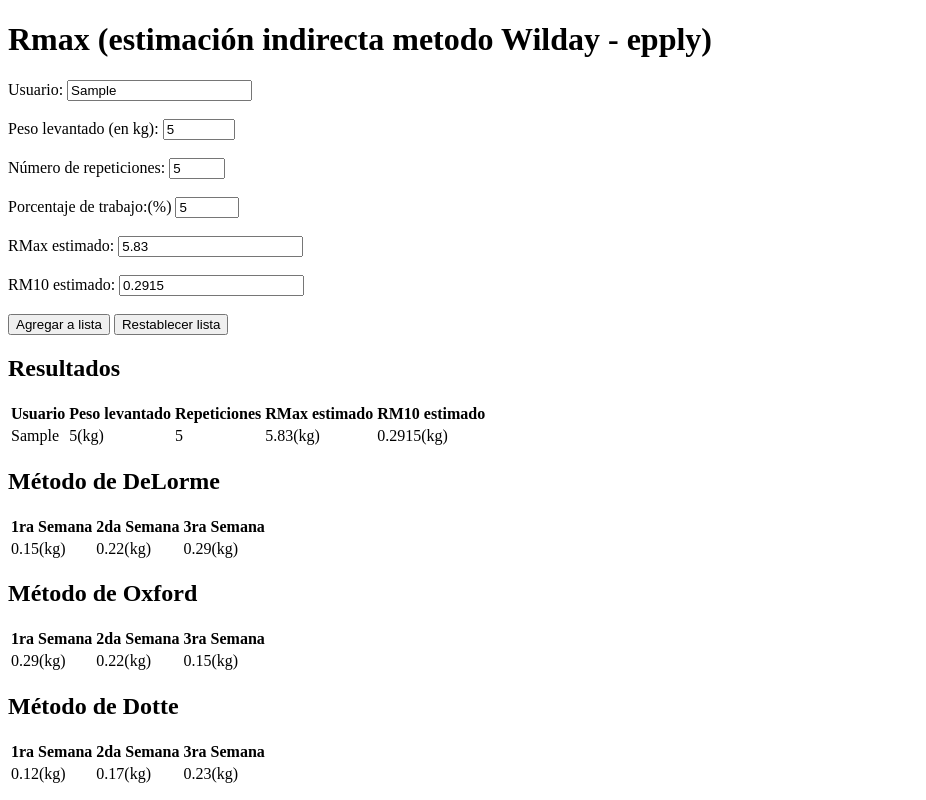
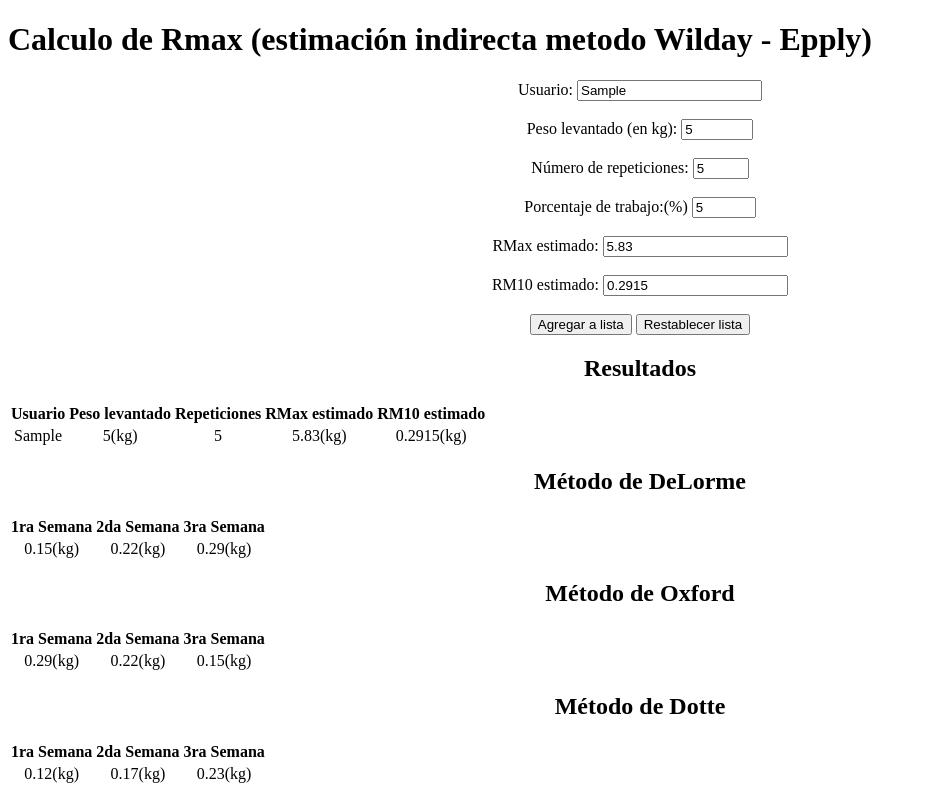
Before and after one commit to DCntrrs/RM.github.io, a plain HTML site: page index.html in a window 1280 px wide. Both pictures are taken after typing "Sample", "5", "5", "5" into the empty fields and a click on the button "Agregar a lista". Shown: the top 800 px of the page, without its empty margins (0-926 px from the left). Drawn offline with Linux system fonts and the light colour scheme.

Commit message:
Add files via upload

```diff
--- a/index.html
+++ b/index.html
@@ -2,9 +2,12 @@
 <html>
 <head>
   <title>Calculadora de RM</title>
+  <link rel="stylesheet" href="Style.css">
 </head>
 <body>  <!--Formulario-->
-  <h1>Rmax (estimación indirecta metodo Wilday - epply)</h1>
+  <h1>Calculo de Rmax (estimación indirecta metodo Wilday - Epply)</h1>
+  <div class="container"  style="text-align: center;">
+    <div class="form-container">
       <form>
         <label for="usuario">Usuario:</label>
         <input type="text" id="usuario" name="usuario"><br><br>
@@ -27,9 +30,12 @@
         <input type="button" value="Agregar a lista" onclick="agregarCalculo(); return false;">
         <input type="button" value="Restablecer lista" onclick="restablecerLista(); return false;">
       </form>
+    </div>
 
     <!--Tablas -->
-  <h2>Resultados</h2>
+    <div class="tables-container">
+      <div class="table-section">
+        <h2 class="table-title">Resultados</h2>
         <table id="tabla-resultados">
           <tr>
             <th>Usuario</th>
@@ -40,7 +46,7 @@
           </tr>
         </table>
 
-  <h2>Método de DeLorme</h2>
+        <h2 class="table-title">Método de DeLorme</h2>
         <table id="tabla-delorme">
           <tr>
             <th>1ra Serie</th>
@@ -49,7 +55,7 @@
           </tr>
         </table>
 
-  <h2>Método de Oxford</h2>
+        <h2 class="table-title">Método de Oxford</h2>
         <table id="tabla-Oxford">
           <tr>
             <th>1ra Serie</th>
@@ -58,7 +64,7 @@
           </tr>
         </table>
 
-  <h2>Método de Dotte</h2>
+        <h2 class="table-title">Método de Dotte</h2>
         <table id="tabla-Dotte">
           <tr>
             <th>1ra Serie</th>
@@ -67,7 +73,7 @@
           </tr>
         </table>
 
-  <h2>Método de McGovern</h2>
+        <h2 class="table-title">Método de McGovern</h2>
         <table id="tabla-McGovern">
           <tr>
             <th>1ra Serie</th>
@@ -77,7 +83,7 @@
           </tr>
         </table>
 
-  <h2>Método de McQueen</h2>
+        <h2 class="table-title">Método de McQueen</h2>
         <table id="tabla-McQueen">
           <tr>
             <th>1ra Serie</th>
@@ -86,7 +92,7 @@
           </tr>
         </table>
 
-  <h2>Método de Zinovieff</h2>
+        <h2 class="table-title">Método de Zinovieff</h2>
         <table id="tabla-Zinovieff">
           <tr>
             <th>1ra Serie</th>
@@ -101,6 +107,9 @@
             <th>10ma Serie</th>
           </tr>
         </table>
+      </div>
+    </div>
+  </div>
 
 
   <script>
@@ -150,11 +159,11 @@
       var celdaRepeticiones = fila.insertCell(2);
       var celdaRMEstimado = fila.insertCell(3);
       var celdaRM10Estimado = fila.insertCell(4);
-      celdaUsuario.innerHTML = usuario;
-      celdaPeso.innerHTML = peso;
-      celdaRepeticiones.innerHTML = repeticiones;
-      celdaRMEstimado.innerHTML = rmEstimado;
-      celdaRM10Estimado.innerHTML = rm10Estimado;
+      celdaUsuario.innerHTML = `<span style="display: block; text-align: center;">${usuario}</span>`;
+      celdaPeso.innerHTML = `<span style="display: block; text-align: center;">${peso}</span>`;
+      celdaRepeticiones.innerHTML = `<span style="display: block; text-align: center;">${repeticiones}</span>`;
+      celdaRMEstimado.innerHTML = `<span style="display: block; text-align: center;">${rmEstimado}</span>`;
+      celdaRM10Estimado.innerHTML = `<span style="display: block; text-align: center;">${rm10Estimado}</span>`;
 
       setTimeout(function() {
         calcularSemanasDelorme();
@@ -184,12 +193,10 @@
       var celdaSemana1 = fila.insertCell(0);
       var celdaSemana2 = fila.insertCell(1);
       var celdaSemana3 = fila.insertCell(2);
-      celdaSemana1.innerHTML = semana1.toFixed(2) + "(kg)";
-      celdaSemana2.innerHTML = semana2.toFixed(2) + "(kg)";
-      celdaSemana3.innerHTML = semana3.toFixed(2) + "(kg)";
-
-      //que siga con la siguiente function
-    }
+      celdaSemana1.innerHTML = `<span style="display: block; text-align: center;">${semana1.toFixed(2)}(kg)</span>`;
+      celdaSemana2.innerHTML = `<span style="display: block; text-align: center;">${semana2.toFixed(2)}(kg)</span>`;
+      celdaSemana3.innerHTML = `<span style="display: block; text-align: center;">${semana3.toFixed(2)}(kg)</span>`;
+    }//que siga con la siguiente function
 
     function calcularSemanasOxford() {
       var rm10Estimado = parseFloat(document.getElementById("rm10-estimado").value);
@@ -209,12 +216,10 @@
       var celdaSemana1 = fila.insertCell(0);
       var celdaSemana2 = fila.insertCell(1);
       var celdaSemana3 = fila.insertCell(2);
-      celdaSemana1.innerHTML = seman1.toFixed(2) + "(kg)";
-      celdaSemana2.innerHTML = seman2.toFixed(2) + "(kg)";
-      celdaSemana3.innerHTML = seman3.toFixed(2) + "(kg)";
-
-       //que siga con la siguiente function
-    }
+      celdaSemana1.innerHTML = `<span style="display: block; text-align: center;">${seman1.toFixed(2)}(kg)</span>`;
+      celdaSemana2.innerHTML = `<span style="display: block; text-align: center;">${seman2.toFixed(2)}(kg)</span>`;
+      celdaSemana3.innerHTML = `<span style="display: block; text-align: center;">${seman3.toFixed(2)}(kg)</span>`;
+    }//que siga con la siguiente function
 
     function calcularSemanasDotte() {
       var rm10Estimado = parseFloat(document.getElementById("rm10-estimado").value);
@@ -234,12 +239,10 @@
       var celdaSemana1 = fila.insertCell(0);
       var celdaSemana2 = fila.insertCell(1);
       var celdaSemana3 = fila.insertCell(2);
-      celdaSemana1.innerHTML = sema1.toFixed(2) + "(kg)";
-      celdaSemana2.innerHTML = sema2.toFixed(2) + "(kg)";
-      celdaSemana3.innerHTML = sema3.toFixed(2) + "(kg)";
-
-        //que siga con la siguiente function
-    }
+      celdaSemana1.innerHTML = `<span style="display: block; text-align: center;">${sema1.toFixed(2)}(kg)</span>`;
+      celdaSemana2.innerHTML = `<span style="display: block; text-align: center;">${sema2.toFixed(2)}(kg)</span>`;
+      celdaSemana3.innerHTML = `<span style="display: block; text-align: center;">${sema3.toFixed(2)}(kg)</span>`;
+    }//que siga con la siguiente function
 
     function calcularSemanasMcgovern() {
       var rm10Estimado = parseFloat(document.getElementById("rm10-estimado").value);
@@ -262,12 +265,11 @@
       var celdaSemana2 = fila.insertCell(1);
       var celdaSemana3 = fila.insertCell(2);
       var celdaSemana4 = fila.insertCell(3);
-      celdaSemana1.innerHTML = sem1.toFixed(2) + "(kg)";
-      celdaSemana2.innerHTML = sem2.toFixed(2) + "(kg)";
-      celdaSemana3.innerHTML = sem3.toFixed(2) + "(kg)";
-      celdaSemana4.innerHTML = sem4.toFixed(2) + "(kg)";
-      //que siga con la siguiente function
-    }
+      celdaSemana1.innerHTML = `<span style="display: block; text-align: center;">${sem1.toFixed(2)}(kg)</span>`;
+      celdaSemana2.innerHTML = `<span style="display: block; text-align: center;">${sem2.toFixed(2)}(kg)</span>`;
+      celdaSemana3.innerHTML = `<span style="display: block; text-align: center;">${sem3.toFixed(2)}(kg)</span>`;
+      celdaSemana4.innerHTML = `<span style="display: block; text-align: center;">${sem4.toFixed(2)}(kg)</span>`;
+    }//que siga con la siguiente function
 
     function calcularSemanasMcQueen() {
       var rm10Estimado = parseFloat(document.getElementById("rm10-estimado").value);
@@ -287,12 +289,10 @@
       var celdaSemana1 = fila.insertCell(0);
       var celdaSemana2 = fila.insertCell(1);
       var celdaSemana3 = fila.insertCell(2);
-      celdaSemana1.innerHTML = se1.toFixed(2) + "(kg)";
-      celdaSemana2.innerHTML = se2.toFixed(2) + "(kg)";
-      celdaSemana3.innerHTML = se3.toFixed(2) + "(kg)";
-
-        //que siga con la siguiente function
-    }
+      celdaSemana1.innerHTML = `<span style="display: block; text-align: center;">${se1.toFixed(2)}(kg)</span>`;
+      celdaSemana2.innerHTML = `<span style="display: block; text-align: center;">${se2.toFixed(2)}(kg)</span>`;
+      celdaSemana3.innerHTML = `<span style="display: block; text-align: center;">${se3.toFixed(2)}(kg)</span>`;
+    }  //que siga con la siguiente function
 
 
     function calcularSerieZinovieff() {
@@ -335,19 +335,17 @@
       var celdaSerie8 = fila.insertCell(7);
       var celdaSerie9 = fila.insertCell(8);
       var celdaSerie10 = fila.insertCell(9);
-      celdaSerie1.innerHTML = serie1.toFixed(2) + "(kg)";
-      celdaSerie2.innerHTML = serie2.toFixed(2) + "(kg)";
-      celdaSerie3.innerHTML = serie3.toFixed(2) + "(kg)";
-      celdaSerie4.innerHTML = serie4.toFixed(2) + "(kg)";
-      celdaSerie5.innerHTML = serie5.toFixed(2) + "(kg)";
-      celdaSerie6.innerHTML = serie6.toFixed(2) + "(kg)";
-      celdaSerie7.innerHTML = serie7.toFixed(2) + "(kg)";
-      celdaSerie8.innerHTML = serie8.toFixed(2) + "(kg)";
-      celdaSerie9.innerHTML = serie9.toFixed(2) + "(kg)";
-      celdaSerie10.innerHTML = serie10.toFixed(2) + "(kg)";
-
-        //que siga con la siguiente function
-    }
+      celdaSerie1.innerHTML = `<span style="display: block; text-align: center;">${serie1.toFixed(2)}(kg)</span>`;
+      celdaSerie2.innerHTML = `<span style="display: block; text-align: center;">${serie2.toFixed(2)}(kg)</span>`;
+      celdaSerie3.innerHTML = `<span style="display: block; text-align: center;">${serie3.toFixed(2)}(kg)</span>`;
+      celdaSerie4.innerHTML = `<span style="display: block; text-align: center;">${serie4.toFixed(2)}(kg)</span>`;
+      celdaSerie5.innerHTML = `<span style="display: block; text-align: center;">${serie5.toFixed(2)}(kg)</span>`;
+      celdaSerie6.innerHTML = `<span style="display: block; text-align: center;">${serie6.toFixed(2)}(kg)</span>`;
+      celdaSerie7.innerHTML = `<span style="display: block; text-align: center;">${serie7.toFixed(2)}(kg)</span>`;
+      celdaSerie8.innerHTML = `<span style="display: block; text-align: center;">${serie8.toFixed(2)}(kg)</span>`;
+      celdaSerie9.innerHTML = `<span style="display: block; text-align: center;">${serie9.toFixed(2)}(kg)</span>`;
+      celdaSerie10.innerHTML = `<span style="display: block; text-align: center;">${serie10.toFixed(2)}(kg)</span>`;
+    }  //que siga con la siguiente function
 
     function restablecerLista() {   //limpiar tabla
       resultados = [];
@@ -484,8 +482,15 @@
         celdaSerie10.innerHTML = serie10.toFixed(2);
       }
     }
-
-
   </script>
 </body>
+<footer style="background-color: #333; color: #fff; padding: 20px;">
+  <div style="text-align: center;">
+    <p>© 2023 Tu Nombre o Nombre de la Empresa. Todos los derechos reservados.</p>
+  </div>
+  <div style="text-align: center; margin-top: 10px;">
+    <a href="#">Términos y Condiciones</a> | <a href="#">Política de Privacidad</a>
+  </div>
+</footer>
+
 </html>
```
Lines whose indentation alone changed are shown as unchanged.
